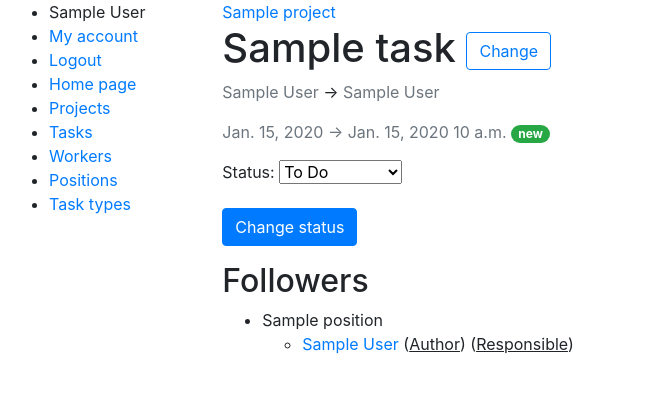
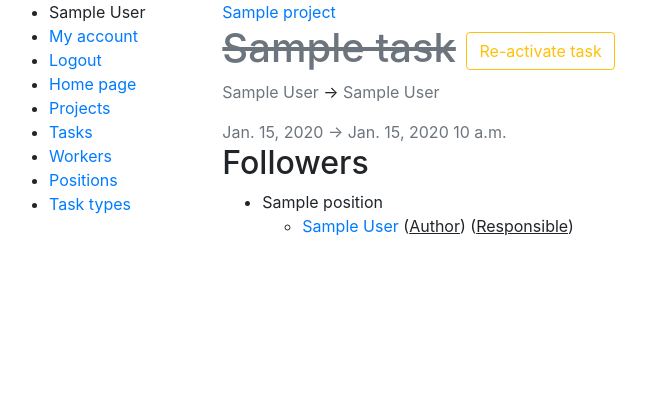
Before and after one commit to vkrasnovyd/project-management-platform, a Django app: page /tasks/1/ in a window 1280 px wide. Shown: the top 393 px of the page, without its empty margins (6-652 px from the left). Run offline with Django 4.2, Linux system fonts and the light colour scheme; a user stored in the database is signed in; tables that the repository leaves empty hold one stand-in row (values such as "Sample post").

Commit message:
Implement Task completing system
Three sets of interactive elements are available depending on the users
role for this task:

- Task author has access to button that leads to the task change form,
built-in task status change form, toggles for completing task,
canceling and re-activating task. After re-activating task status is set
 to "new".
- Task responsible has access to the built-in task status change form,
toggles for completing task and re-activating task. After re-activating
task status is set to "progress".
- Other users can see task data but can't change it.

```diff
--- a/task_manager/models.py
+++ b/task_manager/models.py
@@ -64,7 +64,7 @@ class Project(models.Model):
 
 class Task(models.Model):
     TASK_STATUS_CHOICES = [
-        ("new", "To Do"),
+        ("new", "New"),
         ("progress", "In progress"),
         ("blocked", "Blocked"),
         ("review", "Under review"),
--- a/task_manager/urls.py
+++ b/task_manager/urls.py
@@ -26,6 +26,7 @@ from task_manager.views import (
     TaskDetailView,
     TaskCreateView,
     TaskUpdateView,
+    task_status_toggle
 )
 
 urlpatterns = [
@@ -62,6 +63,7 @@ urlpatterns = [
     path("tasks/<int:pk>/", TaskDetailView.as_view(), name="task-detail"),
     path("projects/<int:pk>/new_task/", TaskCreateView.as_view(), name="task-create"),
     path("tasks/<int:pk>/update/", TaskUpdateView.as_view(), name="task-update"),
+    path("tasks/<int:pk>/status-toggle/<new_status>/", task_status_toggle, name="task-status-toggle")
 ]
 
 app_name = "task_manager"
--- a/task_manager/views.py
+++ b/task_manager/views.py
@@ -333,10 +333,22 @@ class TaskDetailView(LoginRequiredMixin, generic.UpdateView):
 
     def get_context_data(self, **kwargs):
         context = super(TaskDetailView, self).get_context_data(**kwargs)
+        task = context.get("task")
+        user = self.request.user
+
         object = self.get_object()
         context["object"] = context["task"] = object
-        task_id = context.get("task").id
+
+        task_id = task.id
         context["followers"] = get_user_model().objects.filter(followed_tasks=task_id).select_related("position")
+
+        user_can_activate_task = False
+        if task.author == user and task.is_completed:
+            user_can_activate_task = True
+        if task.responsible == user and task.status == "completed":
+            user_can_activate_task = True
+        context["user_can_activate_task"] = user_can_activate_task
+
         return context
 
 
@@ -398,3 +410,15 @@ class TaskUpdateView(LoginRequiredMixin, generic.UpdateView):
             task.followers.add(follower)
         task.save()
         return HttpResponseRedirect(reverse("task_manager:task-detail", args=[task.id]))
+
+
+@login_required
+def task_status_toggle(request, pk, new_status):
+    task = Task.objects.get(id=pk)
+    task.status = new_status
+    if new_status == "canceled" or new_status == "completed":
+        task.is_completed = True
+    else:
+        task.is_completed = False
+    task.save()
+    return HttpResponseRedirect(reverse_lazy("task_manager:task-detail", args=[pk]))
--- a/templates/task_manager/task_detail.html
+++ b/templates/task_manager/task_detail.html
@@ -8,45 +8,65 @@
   <a href="{% url 'task_manager:project-detail' pk=task.project.id %}">{{ task.project }}</a>
 
   <h1>
-    {{ task.name }}
+    {% if task.is_completed %}
+      <s class="text-secondary">{{ task.name }}</s>
+    {% else %}
+      {{ task.name }}
+    {% endif %}
 
-    {% if task.author == user %}
-      <a href="{% url 'task_manager:task-update' pk=task.id %}?next={% url 'task_manager:task-detail' pk=task.id %}" class="btn btn-outline-primary">Change</a>
+    {% if task.is_completed %}
+      {% if user_can_activate_task %}
+        {% if task.author == user %}
+          <a href="{% url 'task_manager:task-status-toggle' pk=task.id new_status="new" %}" class="btn btn-outline-warning">
+        {% else %}
+          <a href="{% url 'task_manager:task-status-toggle' pk=task.id new_status="progress" %}" class="btn btn-outline-warning">
+        {% endif %}
+          Re-activate task
+        </a>
+      {% endif %}
+
+    {% else %}
+      {% if task.author == user %}
+        <a href="{% url 'task_manager:task-update' pk=task.id %}?next={% url 'task_manager:task-detail' pk=task.id %}" class="btn btn-outline-primary">
+          Change
+        </a>
+        <a href="{% url 'task_manager:task-status-toggle' pk=task.id new_status="canceled" %}" class="btn btn-outline-danger">
+          Cancel task
+        </a>
+      {% endif %}
+
+      {% if task.author == user or task.responsible == user %}
+        <a href="{% url 'task_manager:task-status-toggle' pk=task.id new_status="completed" %}" class="btn btn-outline-success">
+          Complete task
+        </a>
+      {% endif %}
     {% endif %}
   </h1>
 
   <p>
-    <a href="{% url 'task_manager:worker-detail' pk=task.author.id %}" class="text-secondary">{{ task.author }}</a> →
-    <a href="{% url 'task_manager:worker-detail' pk=task.responsible.id %}" class="text-secondary">{{ task.responsible }}</a>
+    <a href="{% url 'task_manager:worker-detail' pk=task.author.id %}" class="text-secondary">
+      {{ task.author }}
+    </a> →
+    <a href="{% url 'task_manager:worker-detail' pk=task.responsible.id %}" class="text-secondary">
+      {{ task.responsible }}
+    </a>
   </p>
 
-  <p>
-    <span class="text-secondary">
-      {{ task.created_time|date }}  → {{ task.deadline|date }} {{ task.deadline|time }}
-    </span>
+  <div class="text-secondary">
+    {{ task.created_time|date }}  → {{ task.deadline|date }} {{ task.deadline|time }}
+  </div>
 
-    <span
-      {% if task.status == "new" %}
-        class="badge badge-pill badge-success"
-      {% elif task.status == "progress" %}
-        class="badge badge-pill badge-info"
-      {% elif task.status == "blocked" %}
-        class="badge badge-pill badge-danger"
-      {% elif task.status == "review" %}
-        class="badge badge-pill badge-warning"
-      {% else %}
-        class="badge badge-pill badge-secondary"
-      {% endif %}
-    >{{ task.status }}</span>
-
-    {% if user == task.author or user == task.responsible %}
+  {% if user == task.author or user == task.responsible %}
+    {% if task.is_completed == False %}
       <form action="" method="post">
         {% csrf_token %}
         {{ form.as_p }}
         <input type="submit" value="Change status" class="btn btn-primary">
       </form>
     {% endif %}
-  </p>
+  {% else %}
+    <p>Status: {{ task.get_status_display }}</p>
+  {% endif %}
 
   <h2>Followers</h2>
 
```
Also changed, not shown: task_manager/migrations/0003_alter_task_status.py (added).
